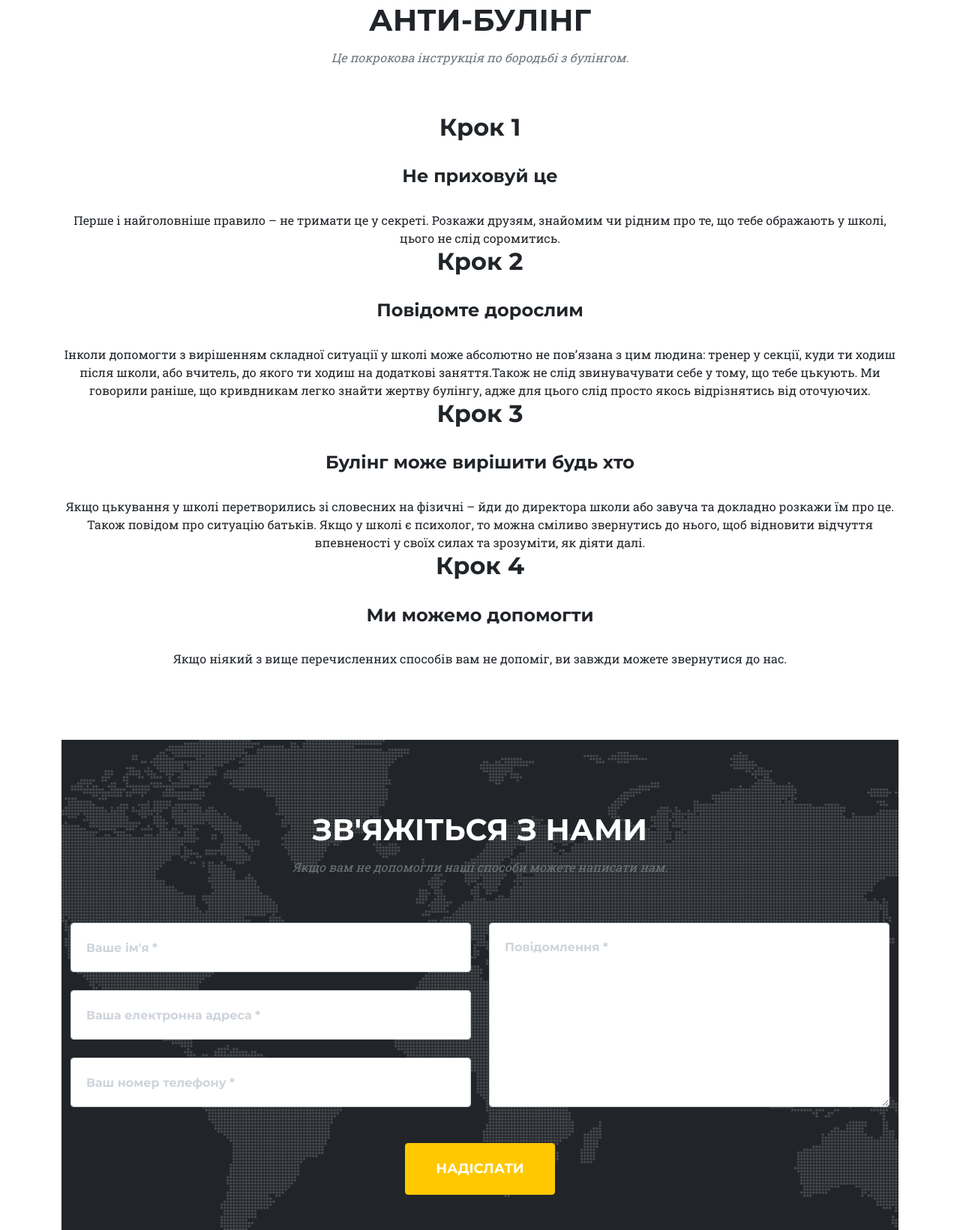
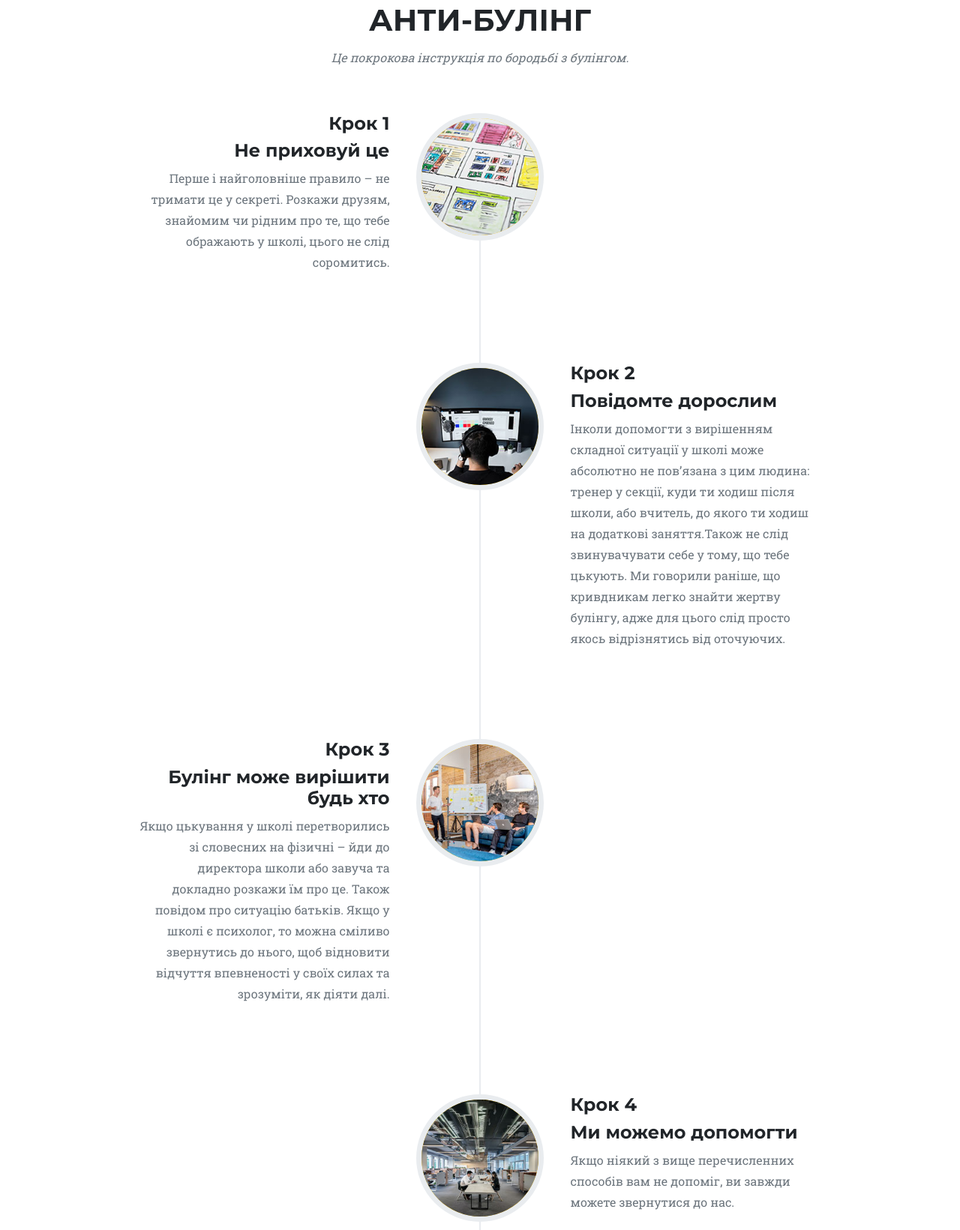
Before and after one commit to OlexiyOdarchuk/Abibas-antibulling, a plain HTML site: page index.html in a window 1280 px wide. Shown: the part 2253-3894 px from the top of the page at 75% size. Drawn offline with Linux system fonts and the light colour scheme.

Commit message:
add fuflo

```diff
--- a/index.html
+++ b/index.html
@@ -126,23 +126,71 @@
             </div>
         </section>
         <!-- About-->
+        <!-- About-->
         <section class="page-section" id="about">
             <div class="container">
                 <div class="text-center">
                     <h2 class="section-heading text-uppercase">Анти-Булінг</h2>
                     <h3 class="section-subheading text-muted">Це покрокова інструкція по бородьбі з булінгом.</h3>
-                    <h2>Крок 1 </h2> <br>
-                    <h4>Не приховуй це</h4><br>
-                    Перше і найголовніше правило – не тримати це у секреті. Розкажи друзям, знайомим чи рідним про те, що тебе ображають у школі, цього не слід соромитись.<br>
-                    <h2>Крок 2</h2><br>
-                    <h4>Повідомте дорослим</h4><br>
-                    Інколи допомогти з вирішенням складної ситуації у школі може абсолютно не пов’язана з цим людина: тренер у секції, куди ти ходиш після школи, або вчитель, до якого ти ходиш на додаткові заняття.Також не слід звинувачувати себе у тому, що тебе цькують. Ми говорили раніше, що кривдникам легко знайти жертву булінгу, адже для цього слід просто якось відрізнятись від оточуючих.<br>
-                    <h2>Крок 3</h2><br>
-                    <h4>Булінг може вирішити будь хто</h4><br>
-                    Якщо цькування у школі перетворились зі словесних на фізичні – йди до директора школи або завуча та докладно розкажи їм про це. Також повідом про ситуацію батьків. Якщо у школі є психолог, то можна сміливо звернутись до нього, щоб відновити відчуття впевненості у своїх силах та зрозуміти, як діяти далі.<br>
-                    <h2>Крок 4</h2><br>
-                    <h4>Ми можемо допомогти</h4><br>
-                    Якщо ніякий з вище перечисленних способів вам не допоміг, ви завжди можете звернутися до нас.
+                </div>
+                <ul class="timeline">
+                    <li>
+                        <div class="timeline-image"><img class="rounded-circle img-fluid" src="assets/img/about/1.jpg" alt="..." /></div>
+                        <div class="timeline-panel">
+                            <div class="timeline-heading">
+                                <h4>Крок 1</h4>
+                                <h4 class="subheading">Не приховуй це</h4>
+                            </div>
+                            <div class="timeline-body"><p class="text-muted">Перше і найголовніше правило – не тримати це у секреті. Розкажи друзям, знайомим чи рідним про те, що тебе ображають у школі, цього не слід соромитись.</p></div>
+                        </div>
+                    </li>
+                    <li class="timeline-inverted">
+                        <div class="timeline-image"><img class="rounded-circle img-fluid" src="assets/img/about/2.jpg" alt="..." /></div>
+                        <div class="timeline-panel">
+                            <div class="timeline-heading">
+                                <h4>Крок 2</h4>
+                                <h4 class="subheading">Повідомте дорослим</h4>
+                            </div>
+                            <div class="timeline-body"><p class="text-muted">Інколи допомогти з вирішенням складної ситуації у школі може абсолютно не пов’язана з цим людина: тренер у секції, куди ти ходиш після школи, або вчитель, до якого ти ходиш на додаткові заняття.Також не слід звинувачувати себе у тому, що тебе цькують. Ми говорили раніше, що кривдникам легко знайти жертву булінгу, адже для цього слід просто якось відрізнятись від оточуючих.</p></div>
+                        </div>
+                    </li>
+                    <li>
+                        <div class="timeline-image"><img class="rounded-circle img-fluid" src="assets/img/about/3.jpg" alt="..." /></div>
+                        <div class="timeline-panel">
+                            <div class="timeline-heading">
+                                <h4>Крок 3</h4>
+                                <h4 class="subheading">Булінг може вирішити будь хто</h4>
+                            </div>
+                            <div class="timeline-body"><p class="text-muted">Якщо цькування у школі перетворились зі словесних на фізичні – йди до директора школи або завуча та докладно розкажи їм про це. Також повідом про ситуацію батьків. Якщо у школі є психолог, то можна сміливо звернутись до нього, щоб відновити відчуття впевненості у своїх силах та зрозуміти, як діяти далі.</p></div>
+                        </div>
+                    </li>
+                    <li class="timeline-inverted">
+                        <div class="timeline-image"><img class="rounded-circle img-fluid" src="assets/img/about/4.jpg" alt="..." /></div>
+                        <div class="timeline-panel">
+                            <div class="timeline-heading">
+                                <h4>Крок 4</h4>
+                                <h4 class="subheading">Ми можемо допомогти</h4>
+                            </div>
+                            <div class="timeline-body"><p class="text-muted">Якщо ніякий з вище перечисленних способів вам не допоміг, ви завжди можете звернутися до нас.</p></div>
+                        </div>
+                    </li>
+                    <li class="timeline-inverted">
+                    <a href="#contact">
+                        <div class="timeline-image">
+                            <h4>
+                                Зв'яжіться
+                                <br />
+                                З
+                                <br />
+                                Нами
+                            </h4>
+                        </div>
+                        </a>
+                    </li>
+                </ul>
+            </div>
+        </section>
+
         <!-- Clients-->
         <div class="py-5">
             <div class="container">
```
